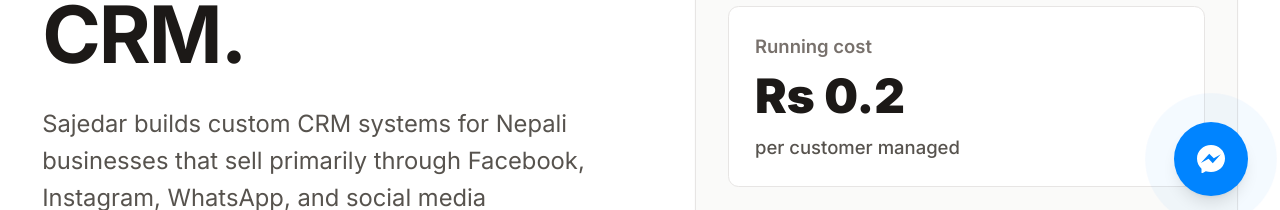
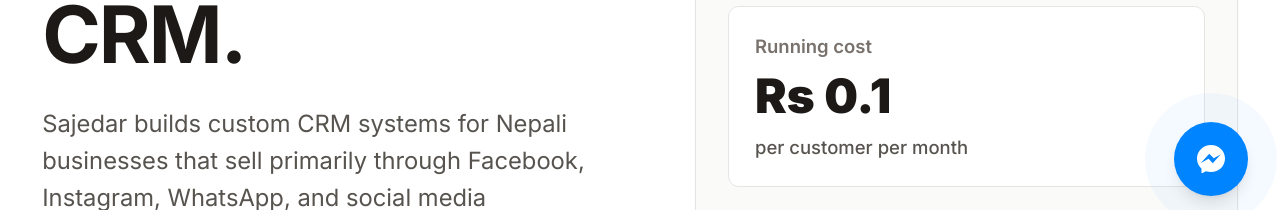
Before and after one commit to sehenagautam/sajedar-product-research, a Next.js app: page /crm in a window 1280 px wide. Shown: the part 572-782 px from the top of the page. Built offline with nearby package versions, Linux system fonts and the light colour scheme.

Commit message:
Update CRM monthly customer pricing

```diff
--- a/src/app/crm/page.tsx
+++ b/src/app/crm/page.tsx
@@ -6,7 +6,7 @@
 
 export const metadata: Metadata = {
   title: 'Custom CRM Nepal for Social Media Businesses',
-  description: 'Custom CRM for Nepali businesses that sell through Facebook, Instagram, WhatsApp, and social media. Setup starts at Rs 10,000 with Rs 0.2 per customer managed.',
+  description: 'Custom CRM for Nepali businesses that sell through Facebook, Instagram, WhatsApp, and social media. Setup starts at Rs 10,000 with Rs 0.1 per customer per month.',
   keywords: [
     'custom crm nepal',
     'crm for nepali business',
@@ -141,8 +141,8 @@
                 </div>
                 <div className="rounded-lg border border-stone-200 bg-white p-5">
                   <p className="text-sm font-semibold text-[#78716c]">Running cost</p>
-                  <p className="mt-2 text-4xl font-black text-[#1c1917]">Rs 0.2</p>
-                  <p className="mt-2 text-sm font-medium text-[#57534e]">per customer managed</p>
+                  <p className="mt-2 text-4xl font-black text-[#1c1917]">Rs 0.1</p>
+                  <p className="mt-2 text-sm font-medium text-[#57534e]">per customer per month</p>
                 </div>
               </div>
               <p className="mt-5 text-sm leading-7 text-[#57534e]">
@@ -234,7 +234,7 @@
               <p className="text-sm font-bold uppercase tracking-[0.18em] text-emerald-700">Custom CRM for Nepal</p>
               <h2 className="mt-2 text-2xl font-bold text-[#1c1917]">Ready to manage customers properly?</h2>
               <p className="mt-3 max-w-2xl text-sm leading-7 text-[#57534e]">
-                Setup starts at Rs 10,000, with Rs 0.2 per customer managed. Share your business flow and we will plan the CRM structure with you.
+                Setup starts at Rs 10,000, with Rs 0.1 per customer per month. Share your business flow and we will plan the CRM structure with you.
               </p>
             </div>
             <a
--- a/src/app/services/page.tsx
+++ b/src/app/services/page.tsx
@@ -42,7 +42,7 @@
   {
     title: 'Custom CRM',
     href: '/crm',
-    price: 'Rs 10,000 setup + Rs 0.2/customer',
+    price: 'Rs 10,000 setup + Rs 0.1/customer/month',
     description: 'Custom CRM for businesses that sell through Facebook, Instagram, WhatsApp, and social media.',
     icon: UsersRound,
   },
```
